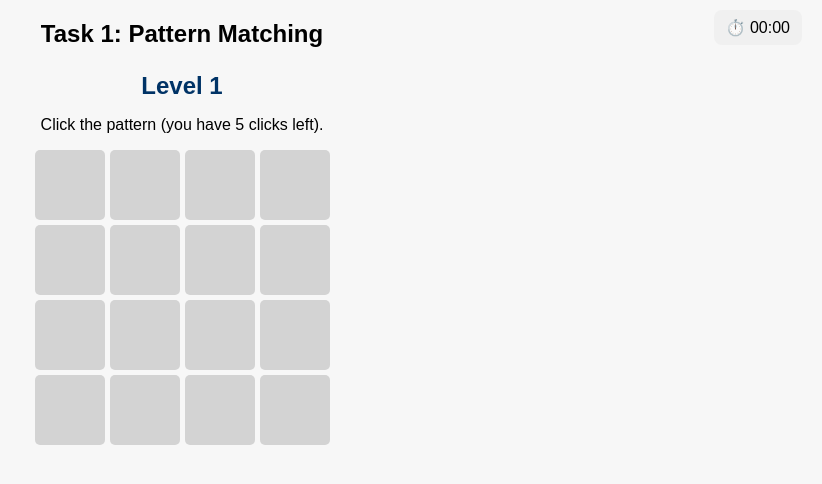
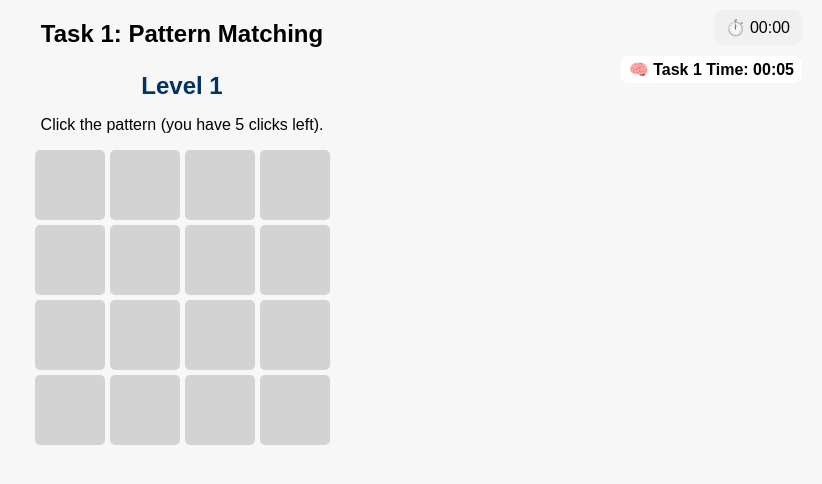
Before and after one commit to kelinjo/bachelor-thesis-experiment, a React (Create React App) app: page /task1 in a window 1280 px wide. Shown: the top 484 px of the page, without its empty margins (458-1280 px from the left). Built offline with nearby package versions, Linux system fonts and the light colour scheme.

Commit message:
Tracking speed and accuracy for task1 added, shown on summary page

```diff
--- a/src/components/SummaryPage.js
+++ b/src/components/SummaryPage.js
@@ -1,17 +1,31 @@
-import React, { useEffect } from "react";
+import React, { useEffect, useState } from "react";
 
 function SummaryPage() {
+  const [task1Data, setTask1Data] = useState(null);
+
   useEffect(() => {
-    const start = parseInt(localStorage.getItem("experimentStart"));
-    const now = Date.now();
-    const totalTime = now - start;
-    console.log("Total experiment duration (ms):", totalTime);
-  }, []); // Don't forget the empty array to run only once!
+    const storedResults = localStorage.getItem("task1Results");
+    if (storedResults) {
+      setTask1Data(JSON.parse(storedResults));
+    }
+  }, []);
 
   return (
     <div className="summary-container">
-      <h1>📊 Experiment Summary</h1>
-      <p>The experiment has ended. Thank you for participating!</p>
+      <h1>📋 Experiment Complete!</h1>
+      <p>Thank you for participating in the experiment.</p>
+
+      {task1Data && (
+        <div style={{ marginTop: "2rem" }}>
+          <h3>🧠 Task 1: Pattern Matching</h3>
+          <p>⏱️ Total Time: <strong>{task1Data.time}</strong></p>
+          <p>
+            🎯 Accuracy: You guessed <strong>{task1Data.correct}</strong> out of{" "}
+            <strong>{task1Data.total}</strong> pattern cells correctly.
+          </p>
+          <p>📊 Final Accuracy: <strong>{task1Data.accuracy}%</strong></p>
+        </div>
+      )}
     </div>
   );
 }
--- a/src/components/Task1.js
+++ b/src/components/Task1.js
@@ -1,6 +1,7 @@
-import React, { useEffect, useState } from "react";
+
 import "../styles/Task1.css";
 import { useNavigate } from "react-router-dom"; // Make sure this is at the top
+import React, { useEffect, useState, useRef } from "react";
 
 
 const levelPatterns = {
@@ -187,6 +188,15 @@ const levelPatterns = {
     const [missedCells, setMissedCells] = useState([]);
     const [levelCompleted, setLevelCompleted] = useState(false);
 
+    const [taskStartTime, setTaskStartTime] = useState(null);
+    const [taskElapsedTime, setTaskElapsedTime] = useState(0);
+    const intervalRef = useRef(null);
+
+    // ✅ New: Tracking accuracy across all levels
+    const [totalCorrectGuesses, setTotalCorrectGuesses] = useState(0);
+    const [totalRequiredPatternCells, setTotalRequiredPatternCells] = useState(0);
+
+    const navigate = useNavigate();
 
     const level = levelPatterns[currentLevel]; // may be undefined
     const pattern = level?.pattern || [];
@@ -195,7 +205,24 @@ const levelPatterns = {
     const totalPatternCells = pattern.length;
     const totalAllowedClicks = totalPatternCells + allowedErrors;
 
-    // ✅ Hook must not be conditional — so we always call it, but handle nulls inside
+    const formatTime = (ms) => {
+      const totalSeconds = Math.floor(ms / 1000);
+      const minutes = Math.floor(totalSeconds / 60).toString().padStart(2, "0");
+      const seconds = (totalSeconds % 60).toString().padStart(2, "0");
+      return `${minutes}:${seconds}`;
+    };
+
+    useEffect(() => {
+      const start = Date.now();
+      setTaskStartTime(start);
+
+      intervalRef.current = setInterval(() => {
+        setTaskElapsedTime(Date.now() - start);
+      }, 1000);
+
+      return () => clearInterval(intervalRef.current);
+    }, []);
+
     useEffect(() => {
       if (!level) return;
 
@@ -206,19 +233,42 @@ const levelPatterns = {
       return () => clearTimeout(timer);
     }, [currentLevel, level, totalAllowedClicks]);
 
-    // ✅ Now we can check for missing level safely AFTER all hooks
-    const navigate = useNavigate();
+    // 🎯 FINAL LEVEL COMPLETE — SHOW SUMMARY + STOP TIMER
+    if (!level) {
+      if (intervalRef.current) {
+        clearInterval(intervalRef.current);
+        intervalRef.current = null;
+      }
 
-    if (!level) {
+      const formattedTime = formatTime(taskElapsedTime);
+      const accuracyPercent = ((totalCorrectGuesses / totalRequiredPatternCells) * 100).toFixed(1);
+
+      // ✅ Save task results to localStorage
+      localStorage.setItem(
+        "task1Results",
+        JSON.stringify({
+          time: formattedTime,
+          correct: totalCorrectGuesses,
+          total: totalRequiredPatternCells,
+          accuracy: accuracyPercent
+        })
+      );
+
       return (
         <div className="task1-container">
           <h2>🎉 Task 1 Complete!</h2>
           <p>You've completed all the levels in the Pattern Matching task.</p>
           <p>Well done! You can now proceed to the next task.</p>
-          <button onClick={() => navigate("/summary")}>Go to Summary</button> {/* ✅ */}
+          <p>Total Task Time: {formattedTime}</p>
+          <p>
+            You guessed {totalCorrectGuesses} out of {totalRequiredPatternCells} pattern cells correctly.<br />
+            Your accuracy was: <strong>{accuracyPercent}%</strong>
+          </p>
+          <button onClick={() => navigate("/summary")}>Go to Summary</button>
         </div>
       );
     }
+
 
     const handleCellClick = (row, col) => {
       if (showPattern || submitted || clicksLeft <= 0) return;
@@ -259,13 +309,13 @@ const levelPatterns = {
       setMissedCells(missed);
       setSubmitted(true);
       setLevelCompleted(true);
+
+      // ✅ Update total stats
+      setTotalCorrectGuesses(prev => prev + correct.length);
+      setTotalRequiredPatternCells(prev => prev + totalPatternCells);
+
+      console.log(`✅ Level ${currentLevel} correct: ${correct.length} / ${totalPatternCells}`);
     };
-
-    const isCellInPattern = (r, c) => pattern.some(([pr, pc]) => pr === r && pc === c);
-    const isCellClicked = (r, c) => userGrid.some(([ur, uc]) => ur === r && uc === c);
-    const isCellCorrect = (r, c) => correctCells.some(([cr, cc]) => cr === r && cc === c);
-    const isCellIncorrect = (r, c) => incorrectCells.some(([ir, ic]) => ir === r && ic === c);
-    const isCellMissed = (r, c) => missedCells.some(([mr, mc]) => mr === r && mc === c);
 
     const nextLevel = () => {
       setCurrentLevel((prev) => prev + 1);
@@ -278,7 +328,12 @@ const levelPatterns = {
       setShowPattern(true);
     };
 
-    // ✅ Cell size based on gridSize
+    const isCellInPattern = (r, c) => pattern.some(([pr, pc]) => pr === r && pc === c);
+    const isCellClicked = (r, c) => userGrid.some(([ur, uc]) => ur === r && uc === c);
+    const isCellCorrect = (r, c) => correctCells.some(([cr, cc]) => cr === r && cc === c);
+    const isCellIncorrect = (r, c) => incorrectCells.some(([ir, ic]) => ir === r && ic === c);
+    const isCellMissed = (r, c) => missedCells.some(([mr, mc]) => mr === r && mc === c);
+
     const getCellSize = () => {
       if (gridSize <= 5) return 70;
       if (gridSize <= 7) return 65;
@@ -289,6 +344,20 @@ const levelPatterns = {
     return (
       <div className="task1-container">
         <h2>Task 1: Pattern Matching</h2>
+        <p
+          style={{
+            position: "fixed",
+            top: "40px",
+            right: "20px",
+            background: "#fff",
+            padding: "4px 8px",
+            borderRadius: "8px",
+            fontWeight: "bold",
+          }}
+        >
+          🧠 Task 1 Time: {formatTime(taskElapsedTime)}
+        </p>
+
         <h3>Level {currentLevel}</h3>
 
         {showPattern && <p>Memorize the pattern!</p>}
```
Lines whose indentation alone changed are shown as unchanged.
